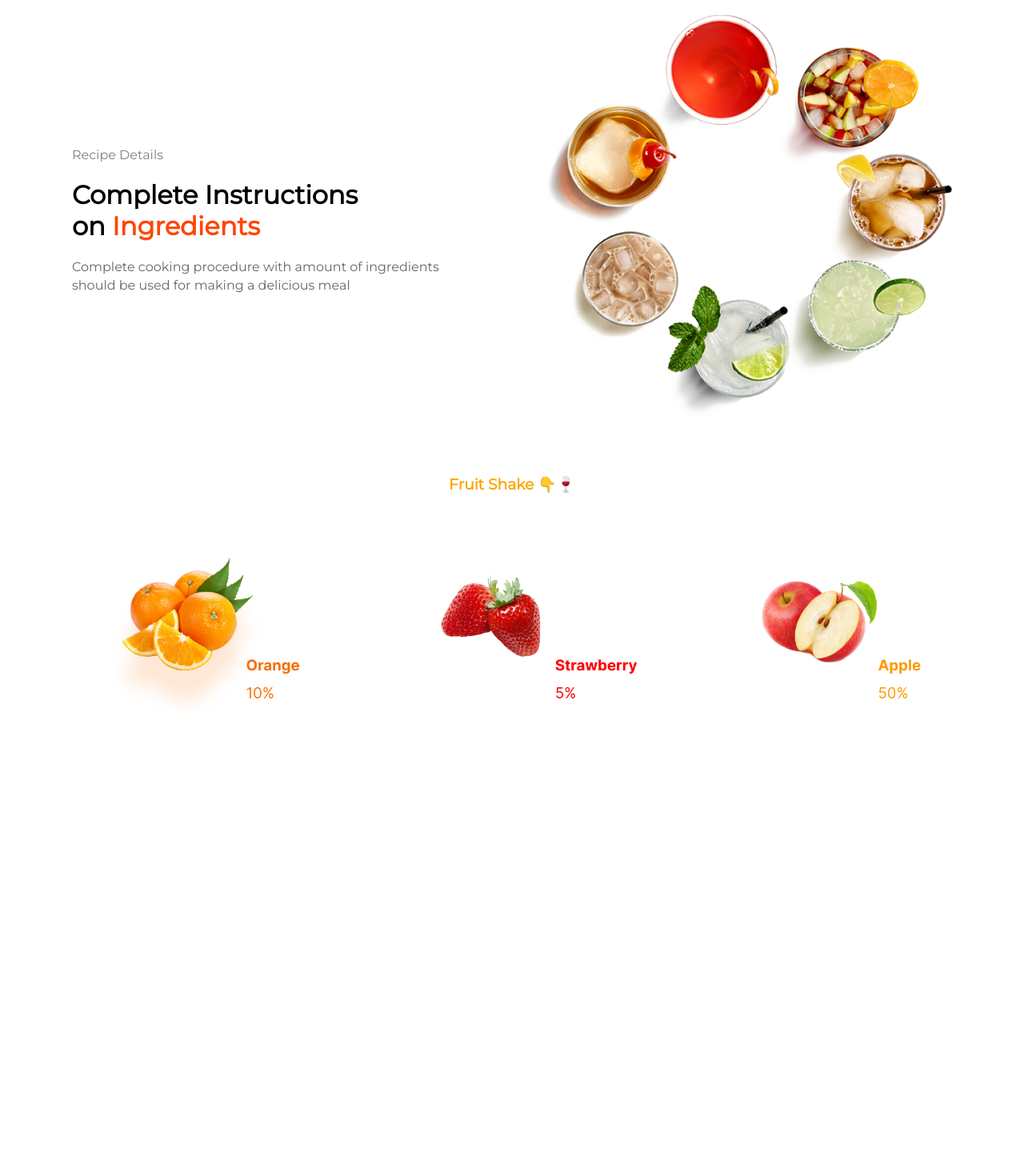
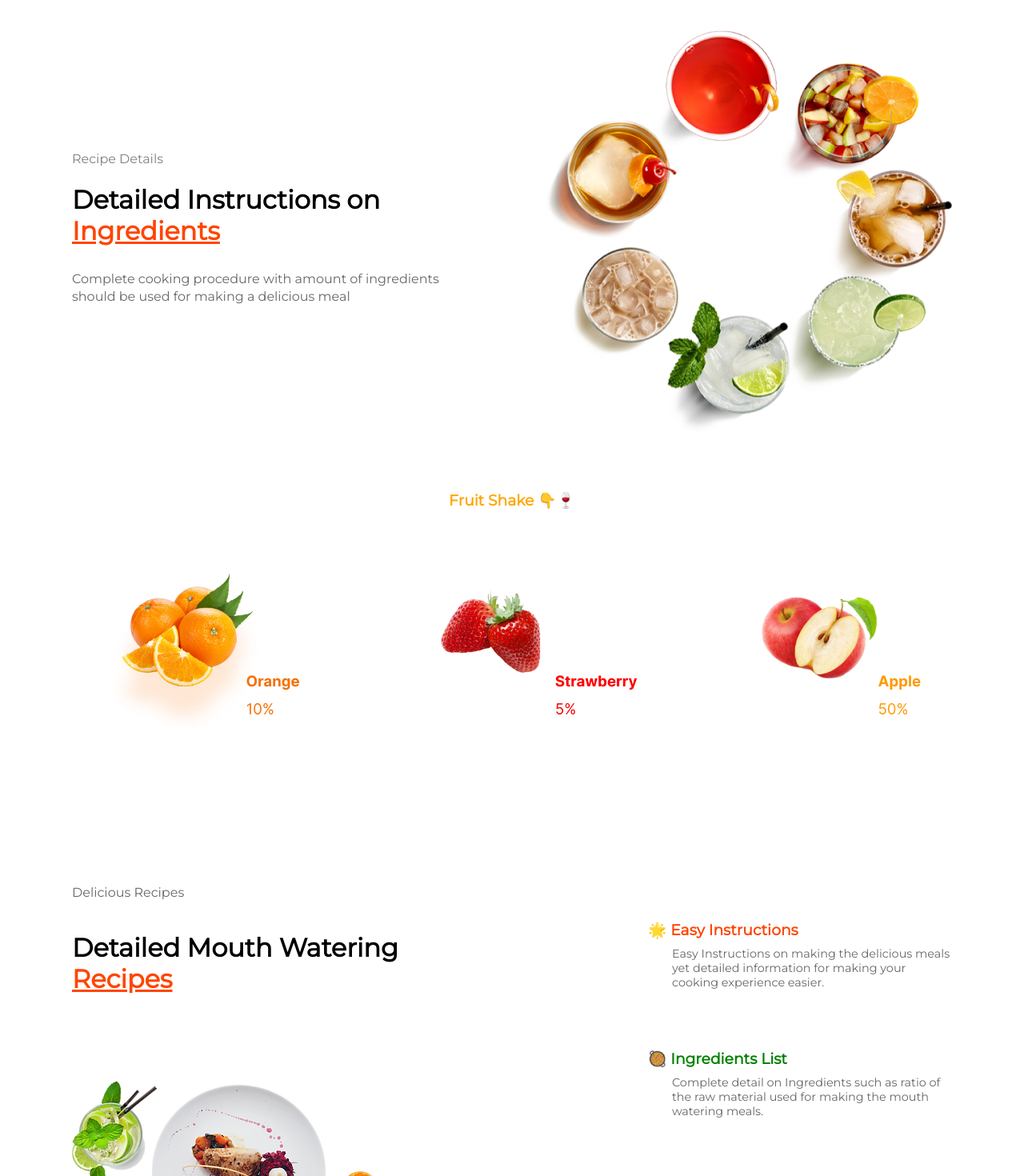
Before and after one commit to Coder-Dilip/Foodeya, a Next.js app: page / in a window 1280 px wide. Shown: the part 1330-2800 px from the top of the page at 80% size. Before the commit the page ends 2230 px from the top, so only its background shows below. Built offline with nearby package versions, Linux system fonts and the light colour scheme.

Commit message:
added reveal animations

```diff
--- a/components/LandingIngredients.jsx
+++ b/components/LandingIngredients.jsx
@@ -1,3 +1,4 @@
+import Fade from 'react-reveal/Fade';
 function LandingIngredients({width}) {
     console.log(width)
   return (
@@ -12,16 +13,40 @@ function LandingIngredients({width}) {
           marginBottom:'60px'
         }}
       >
+        <Fade left>
           <div>
               <p style={{opacity:0.5,marginBottom:'20px'}}>Recipe Details</p>
-              <h1 style={{maxWidth:'400px'}}>Complete Instructions on <span style={{color:'orangered'}}>Ingredients</span></h1>
-              <p style={{maxWidth:'500px',opacity:0.6,lineHeight:'1.4rem',marginTop:'20px'}}>Complete cooking procedure with amount of ingredients should be used for making a delicious meal</p>
+              <h1 style={{maxWidth:'400px'}}>Detailed Instructions on <span style={{color:'orangered',textDecoration:'underline'}}>Ingredients</span></h1>
+              <p style={{maxWidth:'500px',opacity:0.6,lineHeight:'1.4rem',marginTop:'30px'}}>Complete cooking procedure with amount of ingredients should be used for making a delicious meal</p>
           </div>
-          <img src="/instruct.png" style={{width:width>800?'40vw':'80vw',height:'auto'}} alt="" />
+          </Fade>
+          <Fade right>
+          <img src="/instruct.png" style={{width:width>800?'40vw':'80vw',height:'auto',marginTop:'20px'}} alt="" />
+          </Fade>
       </div>
       <h3 style={{textAlign:'center',color:'orange',marginBottom:'70px'}}>Fruit Shake 👇🍷</h3>
       <div style={{display:'flex',margin:'auto',maxWidth:'90vw',justifyContent:'space-evenly'}}>
           <img src="/ingre.png" alt=""  style={{width:'80vw',height:'auto'}}  />
+      </div>
+      <div style={{marginTop:'170px',display:'flex',justifyContent:'space-between', flexWrap:'wrap',alignItems:'center'}}>
+
+        <div>
+          <p style={{opacity:0.6}}>Delicious Recipes</p>
+          <h1 style={{marginBottom:'100px', maxWidth:'450px',marginTop:'40px'}}>Detailed Mouth Watering <span style={{color:'orangered',textDecoration:'underline'}}>Recipes</span></h1>
+          <Fade bottom>
+          <img src="/easy.webp" alt="" />
+          </Fade>
+        </div>
+        <Fade top>
+        <div>
+          <h3 style={{marginBottom:'-5px',color:'orangered'}}>🌟 Easy Instructions</h3>
+          <p style={{maxWidth:'350px',fontSize:'0.9rem',opacity:0.6,marginLeft:'30px'}}>Easy Instructions on making the delicious meals yet detailed information for making your cooking experience easier.</p>
+          <h3 style={{marginTop:'75px',marginBottom:'-5px',color:'green'}}>🥘 Ingredients List</h3>
+          <p style={{maxWidth:'350px',fontSize:'0.9rem',opacity:0.6,marginLeft:'30px'}}>Complete detail on Ingredients such as ratio of the raw material used for making the mouth watering meals. </p>
+          <h3 style={{marginTop:'75px',marginBottom:'-5px',color:'blueviolet'}}>✍️ Expert Suggestions</h3>
+          <p style={{maxWidth:'350px',fontSize:'0.9rem',opacity:0.6,marginLeft:'30px'}}>Recipes making instructions suggested by the expert chefs around the world.</p>
+        </div>
+        </Fade>
       </div>
     </div>
   );
--- a/components/LandingProduct.jsx
+++ b/components/LandingProduct.jsx
@@ -1,6 +1,8 @@
 import styles from "../styles/Home.module.css";
 import { Swiper, SwiperSlide} from "swiper/react";
 import {FreeMode, Pagination} from 'swiper'
+import Fade from 'react-reveal/Fade';
+
 
 // Import Swiper styles
 import "swiper/css";
@@ -69,6 +71,7 @@ function LandingProduct() {
               Our Best Recipe For your Amazing Taste 😋
             </h1>
           </div>
+          <Fade right>
           <div
             className={styles.productSliderSide}
             style={{ marginTop: "20px",display:width<512?"none":'block' }}
@@ -157,6 +160,7 @@ function LandingProduct() {
 
             </Swiper>
           </div>
+          </Fade>
           <div style={{display:width<512?'block':'none',marginTop:'50px',width:'90vw',boxShadow: '0px 2px 9px 0px rgba(0,0,1,0.20)',justifyContent:'space-between',alignItems:'center',background:'white',borderRadius:'17px'}}>
           <img style={{width:'90vw',height:'auto',borderRadius:'10px'}} src={`https://dilipbackend.xyz/public/storage/recommend/food/sloppy-joe-shirred-eggs-with-spinach-vivian-howard.jpg`} />
           <div style={{padding:'20px'}}>
--- a/package.json
+++ b/package.json
@@ -15,6 +15,7 @@
     "next": "12.1.6",
     "react": "18.1.0",
     "react-dom": "18.1.0",
+    "react-reveal": "^1.2.2",
     "swiper": "^8.1.6"
   },
   "devDependencies": {
```
Also changed, not shown: public/easy.webp (added), 1 other file (tests, documents, lock files or other folders).
